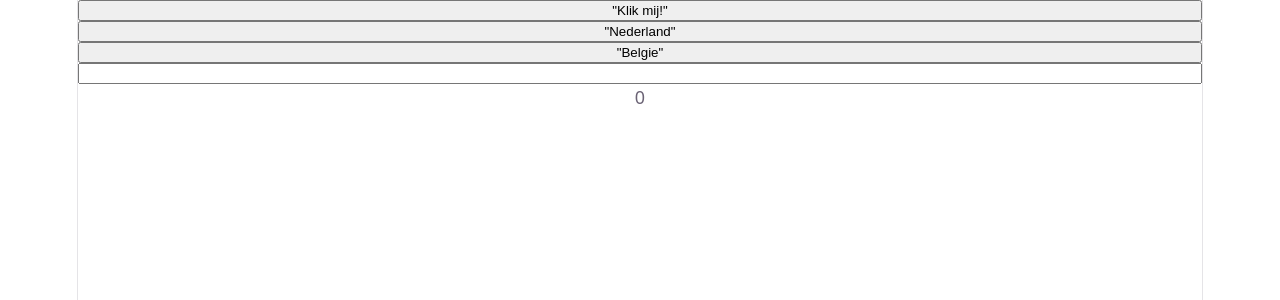
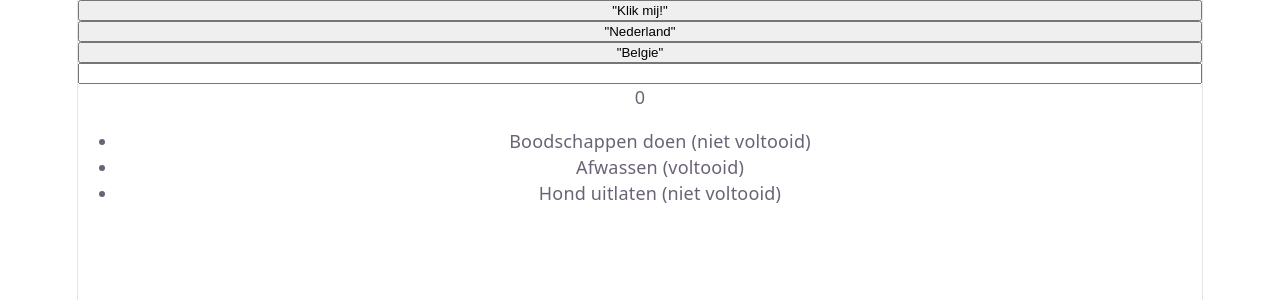
Before and after one commit to Quinnywinks/vue-opdracht, a Vue app: page / in a window 1280 px wide. Shown: the top 300 px of the page. Built offline with nearby package versions, Linux system fonts and the light colour scheme.

Commit message:
Takenlijst opdracht bijgewerkt

```diff
--- a/src/App.vue
+++ b/src/App.vue
@@ -15,6 +15,17 @@ import { ref, reactive } from 'vue'
     function changeCountry(newCountry) {
         person.country = newCountry
     }
+
+    const tasks = ref([
+        {name: 'Boodschappen doen', completed: false},
+        {name: 'Afwassen', completed: true},
+        {name: 'Hond uitlaten', completed: false}
+    ])
+
+    function toggleTask(task) {
+        task.completed = !task.completed
+    }
+
 </script>
 
 <template>
@@ -25,4 +36,10 @@ import { ref, reactive } from 'vue'
   <p>{{ clicks }}</p>
   <p>{{ person.firstName }}</p>
   <p>{{ person.country }}</p>
+  <ul>
+    <li v-for="(task, index) in tasks" :key="index">
+      {{ task.name }}
+      {{ task.completed ? '(voltooid)' : '(niet voltooid)' }}
+    </li>
+  </ul>
 </template>
```
